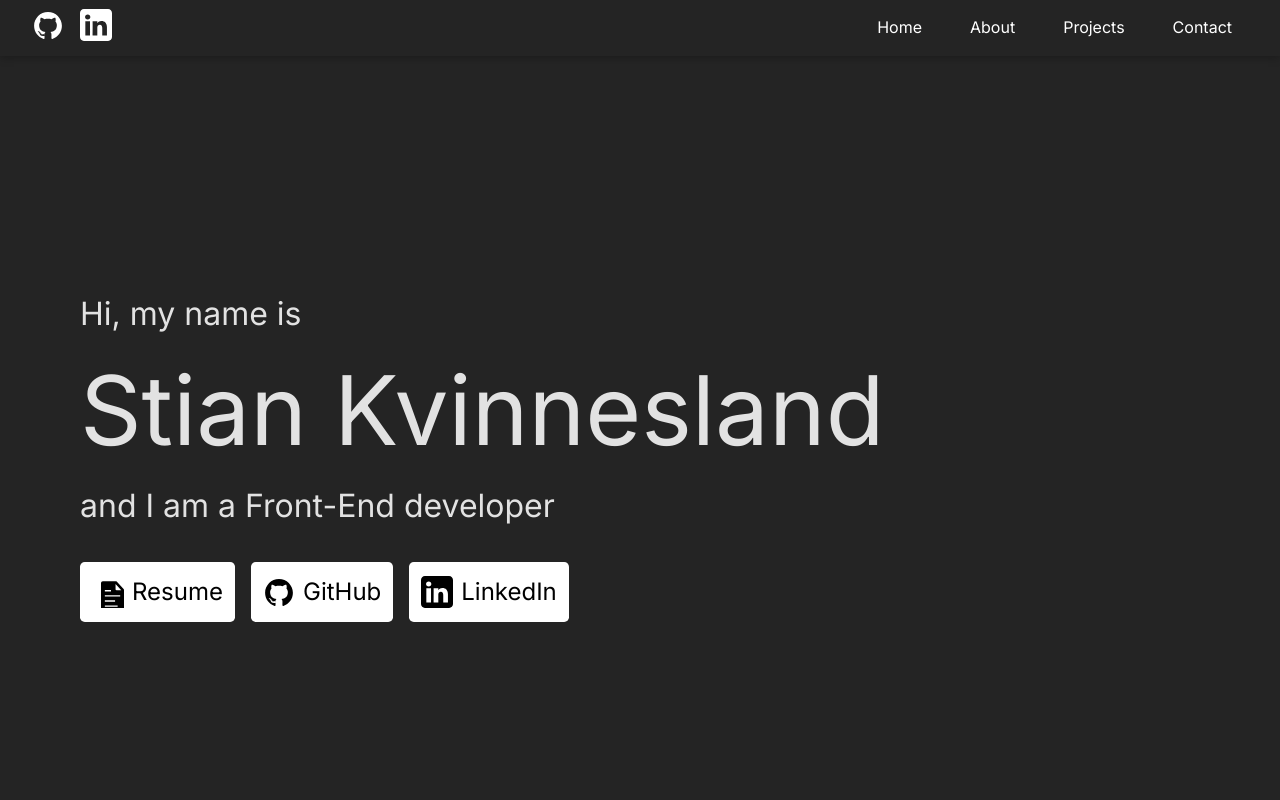
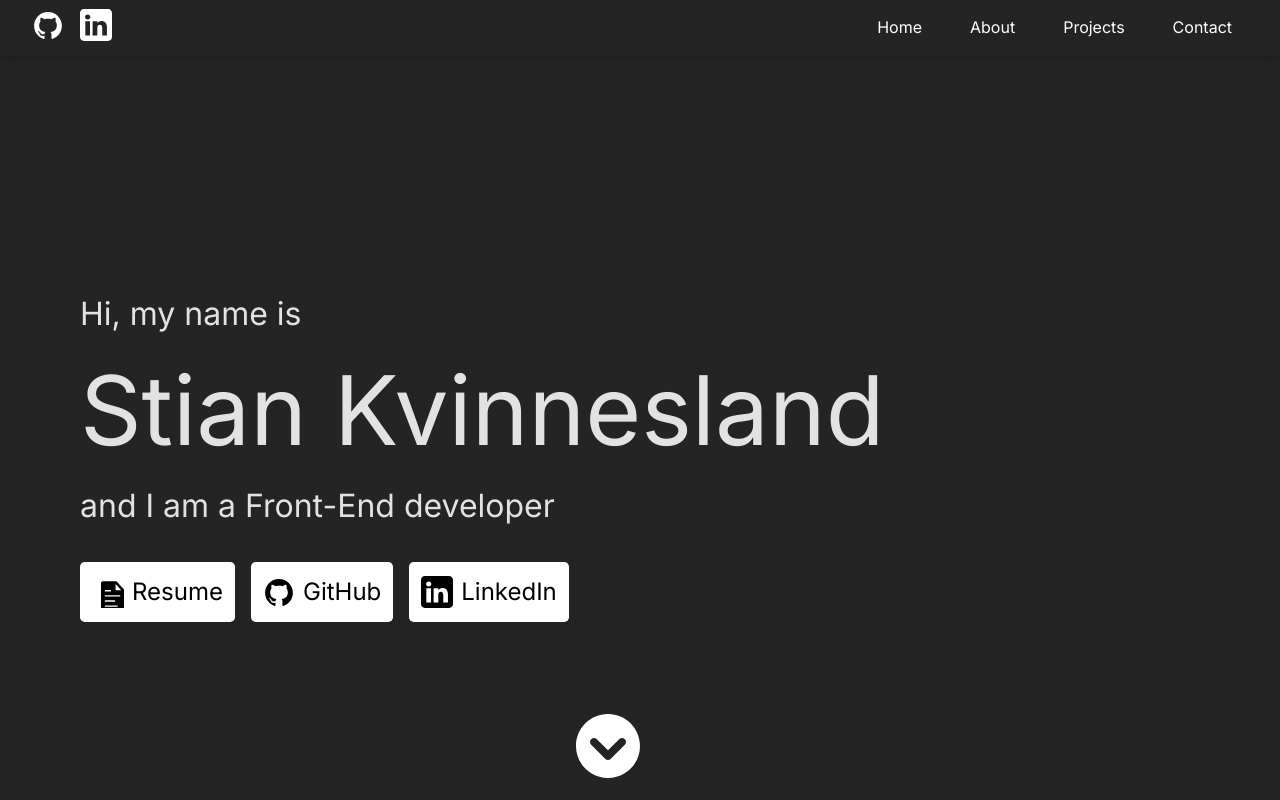
Before and after one commit to SKodehode/Portfolio, a React (Vite) app: page / in a window 1280 px wide. Built offline with nearby package versions, Linux system fonts and the light colour scheme.

Commit message:
Added finishing touches to the homepage. And a button which takes the user to the next page.

```diff
--- a/src/assets/icons/arrow_down_icon.jsx
+++ b/src/assets/icons/arrow_down_icon.jsx
@@ -2,9 +2,16 @@ export default function ArrowDownIcon() {
     return(
         <svg
             className="arrow-down-icon"
+            version="1.0"
+            xmlns="http://www.w3.org/2000/svg"
+            width="32px"
+            height="32px"
             viewBox="0 0 512 512"
-            xmlns="http://www.w3.org/2000/svg">
-                <path d="M256 0C114.6 0 0 114.6 0 256c0 141.4 114.6 256 256 256s256-114.6 256-256C512 114.6 397.4 0 256 0zM390.6 246.6l-112 112C272.4 364.9 264.2 368 256 368s-16.38-3.125-22.62-9.375l-112-112c-12.5-12.5-12.5-32.75 0-45.25s32.75-12.5 45.25 0L256 290.8l89.38-89.38c12.5-12.5 32.75-12.5 45.25 0S403.1 234.1 390.6 246.6z"/>
+            enable-background="new 0 0 400 400"
+            xml:space="preserve"
+            preserveAspectRatio="xMidYMid meet"
+            >
+            <path d="M256 0C114.6 0 0 114.6 0 256c0 141.4 114.6 256 256 256s256-114.6 256-256C512 114.6 397.4 0 256 0zM390.6 246.6l-112 112C272.4 364.9 264.2 368 256 368s-16.38-3.125-22.62-9.375l-112-112c-12.5-12.5-12.5-32.75 0-45.25s32.75-12.5 45.25 0L256 290.8l89.38-89.38c12.5-12.5 32.75-12.5 45.25 0S403.1 234.1 390.6 246.6z"/>
         </svg>
     );
 }
--- a/src/pages/home/Home.jsx
+++ b/src/pages/home/Home.jsx
@@ -5,6 +5,7 @@ import Buttons from "../../components/buttons/Buttons";
 import ResumeIcon from "../../assets/icons/resume_icon";
 import GithubIcon from "../../assets/icons/github_icon";
 import LinkedinIcon from "../../assets/icons/linkedin_icon";
+import ArrowDownIcon from "../../assets/icons/arrow_down_icon";
 
 export default function HomePage() {
     return(
@@ -18,6 +19,11 @@ export default function HomePage() {
                         <Buttons to="https://linkedin.com/in/stian-kvinnesland-079289113" icon={<LinkedinIcon/>} text="LinkedIn" external={true} />
                     </ul>
                 </div>
+                <div className="page-swap-wrapper">
+                    <ul className="page-swap-buttons">
+                        <Buttons to="/about" text="" className="page-link" icon={<ArrowDownIcon/>} />
+                    </ul>
+                </div>
             </div>
         </LayoutBase>
     )
--- a/src/pages/home/home.css
+++ b/src/pages/home/home.css
@@ -62,3 +62,20 @@
     height: 2rem;
     fill: black;
 }
+
+
+.page-swap-wrapper {
+    position: absolute;
+    bottom: 2%;
+    right: 50%;
+}
+
+.page-swap-buttons {
+    list-style: none;
+}
+
+.arrow-down-icon {
+    width: 4rem;
+    height: 4rem;
+    fill: white;
+}
```
